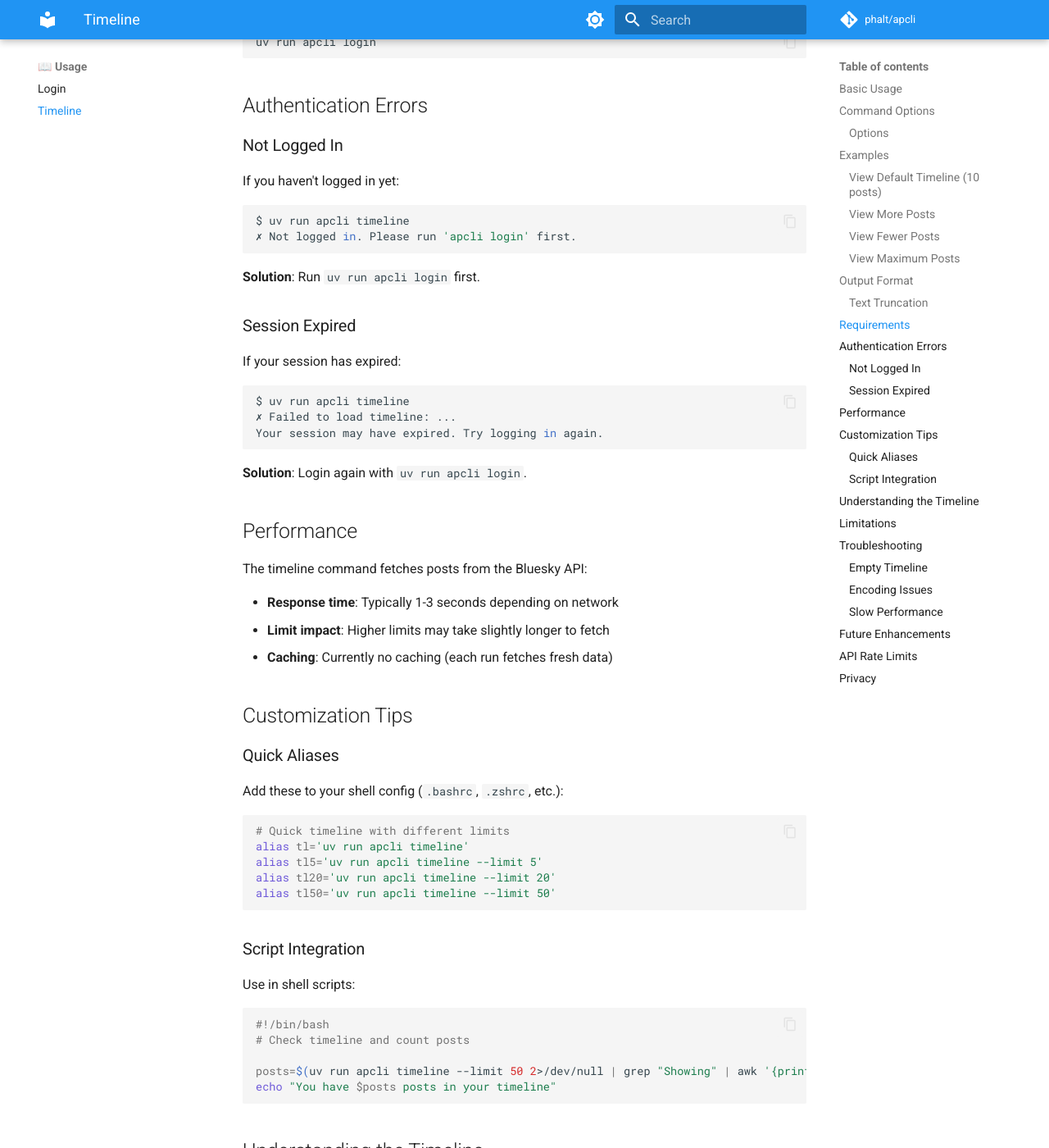
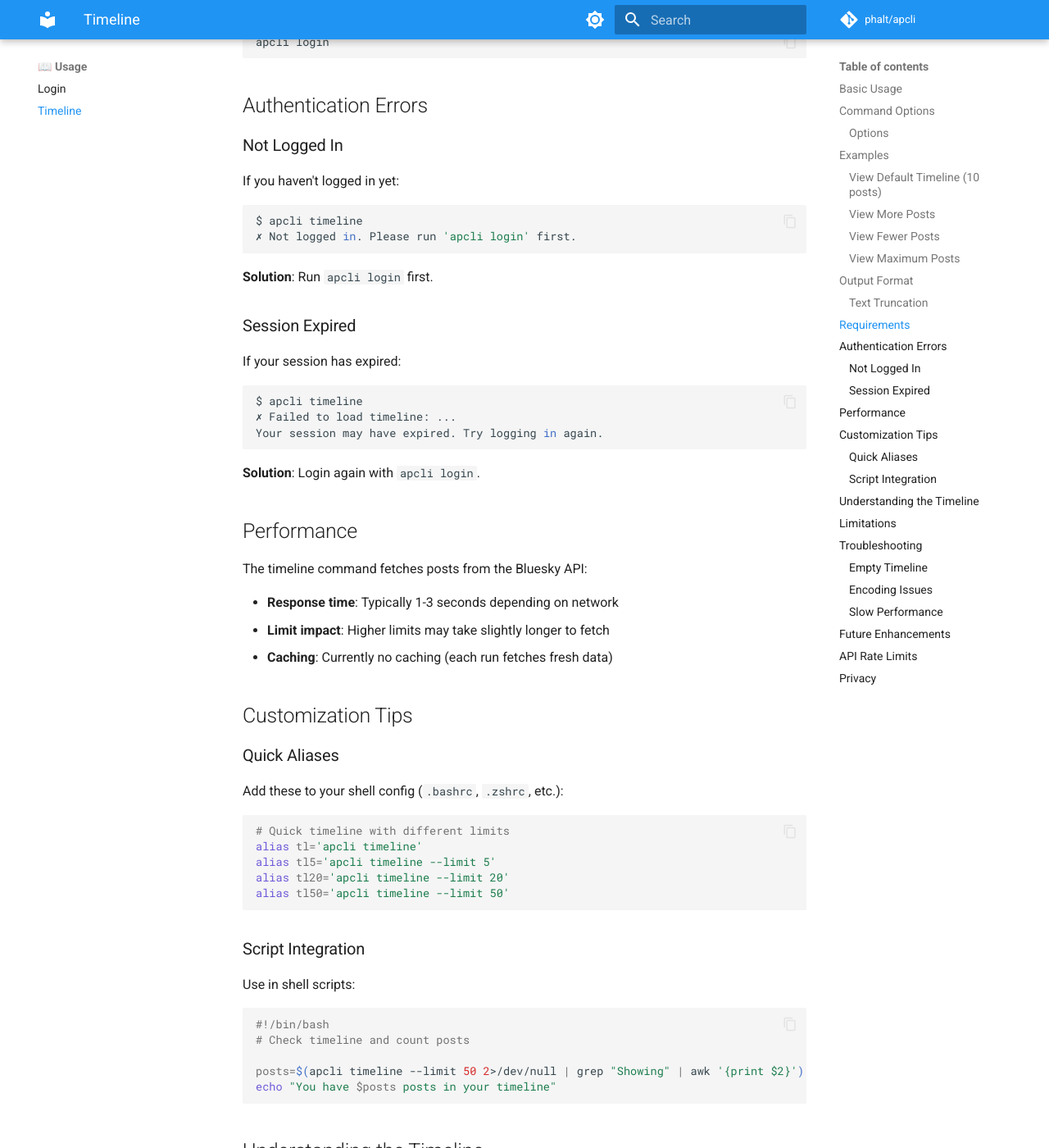
Before and after one commit to phalt/atpcli, an MkDocs documentation site: the page built from docs/usage-timeline.md, in a window 1280 px wide and 1400 px high, scrolled down 2142 px. Shown: the whole window at 82% size. Built offline with MkDocs 1.6.1 and Material for MkDocs 9.7.7, drawn with Linux system fonts in a browser that asks for light colours; comment, search, counter and statistics services are not loaded; some of the changed text lies outside the part shown.

````diff
--- a/docs/usage-timeline.md
+++ b/docs/usage-timeline.md
@@ -5,7 +5,7 @@ The `timeline` command displays posts from your Bluesky timeline in a beautifull
 ## Basic Usage
 
 ```bash
-uv run apcli timeline
+apcli timeline
 ```
 
 This will display your timeline with the default limit of 10 posts.
@@ -13,7 +13,7 @@ This will display your timeline with the default limit of 10 posts.
 ## Command Options
 
 ```bash
-uv run apcli timeline [OPTIONS]
+apcli timeline [OPTIONS]
 ```
 
 ### Options
@@ -26,7 +26,7 @@ uv run apcli timeline [OPTIONS]
 ### View Default Timeline (10 posts)
 
 ```bash
-uv run apcli timeline
+apcli timeline
 ```
 
 Output:
@@ -47,19 +47,19 @@ Showing 3 posts
 ### View More Posts
 
 ```bash
-uv run apcli timeline --limit 20
+apcli timeline --limit 20
 ```
 
 ### View Fewer Posts
 
 ```bash
-uv run apcli timeline --limit 5
+apcli timeline --limit 5
 ```
 
 ### View Maximum Posts
 
 ```bash
-uv run apcli timeline --limit 50
+apcli timeline --limit 50
 ```
 
 ## Output Format
@@ -89,7 +89,7 @@ Displayed: "This is a very long post about my experience with the new technology
 Before using the timeline command, you must be logged in:
 
 ```bash
-uv run apcli login
+apcli login
 ```
 
 ## Authentication Errors
@@ -99,23 +99,23 @@ uv run apcli login
 If you haven't logged in yet:
 
 ```bash
-$ uv run apcli timeline
+$ apcli timeline
 ✗ Not logged in. Please run 'apcli login' first.
 ```
 
-**Solution**: Run `uv run apcli login` first.
+**Solution**: Run `apcli login` first.
 
 ### Session Expired
 
 If your session has expired:
 
 ```bash
-$ uv run apcli timeline
+$ apcli timeline
 ✗ Failed to load timeline: ...
 Your session may have expired. Try logging in again.
 ```
 
-**Solution**: Login again with `uv run apcli login`.
+**Solution**: Login again with `apcli login`.
 
 ## Performance
 
@@ -133,10 +133,10 @@ Add these to your shell config (`.bashrc`, `.zshrc`, etc.):
 
 ```bash
 # Quick timeline with different limits
-alias tl='uv run apcli timeline'
-alias tl5='uv run apcli timeline --limit 5'
-alias tl20='uv run apcli timeline --limit 20'
-alias tl50='uv run apcli timeline --limit 50'
+alias tl='apcli timeline'
+alias tl5='apcli timeline --limit 5'
+alias tl20='apcli timeline --limit 20'
+alias tl50='apcli timeline --limit 50'
 ```
 
 ### Script Integration
@@ -147,7 +147,7 @@ Use in shell scripts:
 #!/bin/bash
 # Check timeline and count posts
 
-posts=$(uv run apcli timeline --limit 50 2>/dev/null | grep "Showing" | awk '{print $2}')
+posts=$(apcli timeline --limit 50 2>/dev/null | grep "Showing" | awk '{print $2}')
 echo "You have $posts posts in your timeline"
 ```
 
````
Also changed, not shown: README.md (+7 -5 lines), docs/getting-started.md (+8 -8 lines), docs/index.md (+2 -2 lines), docs/install.md (+23 -3 lines), docs/usage-login.md (+8 -8 lines).
